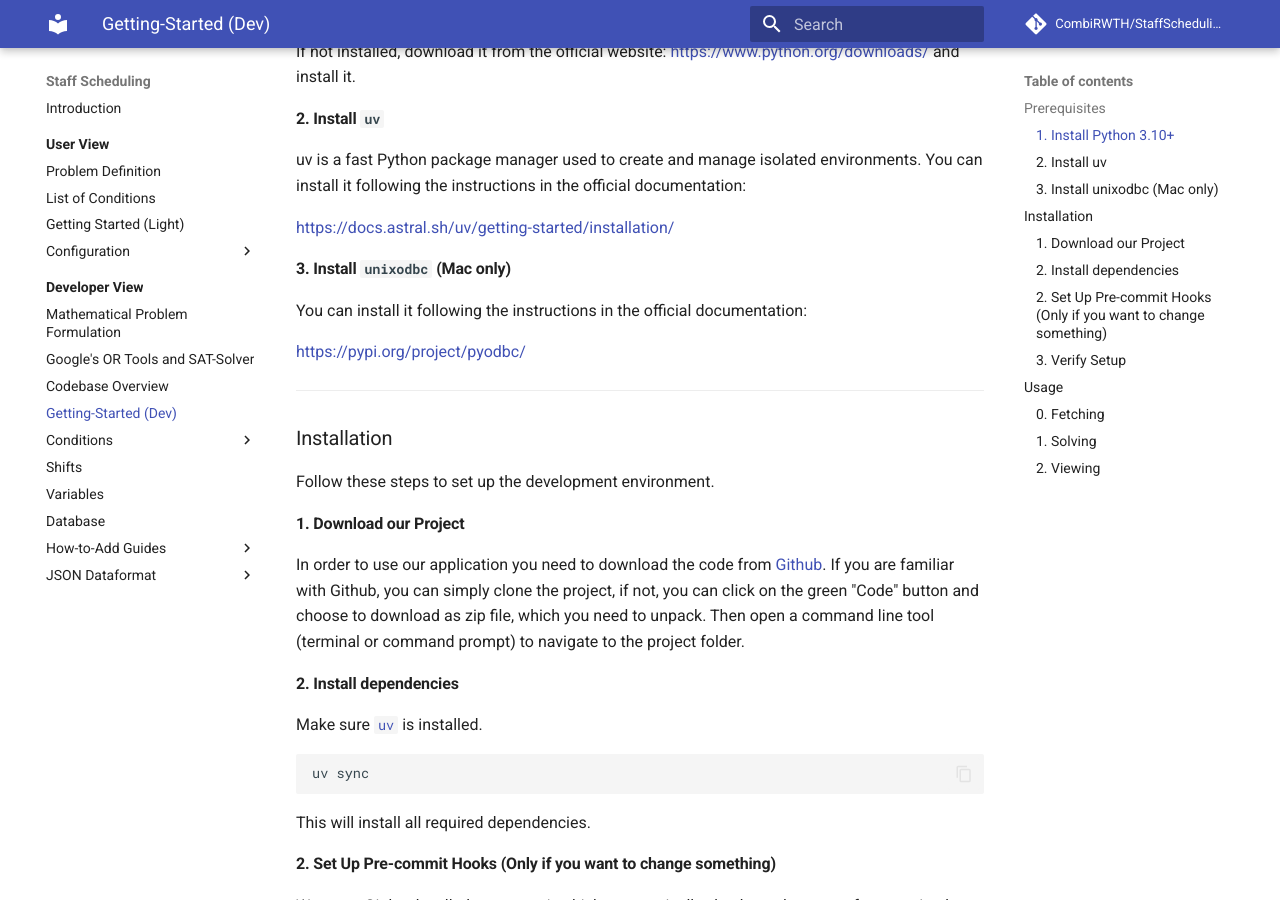
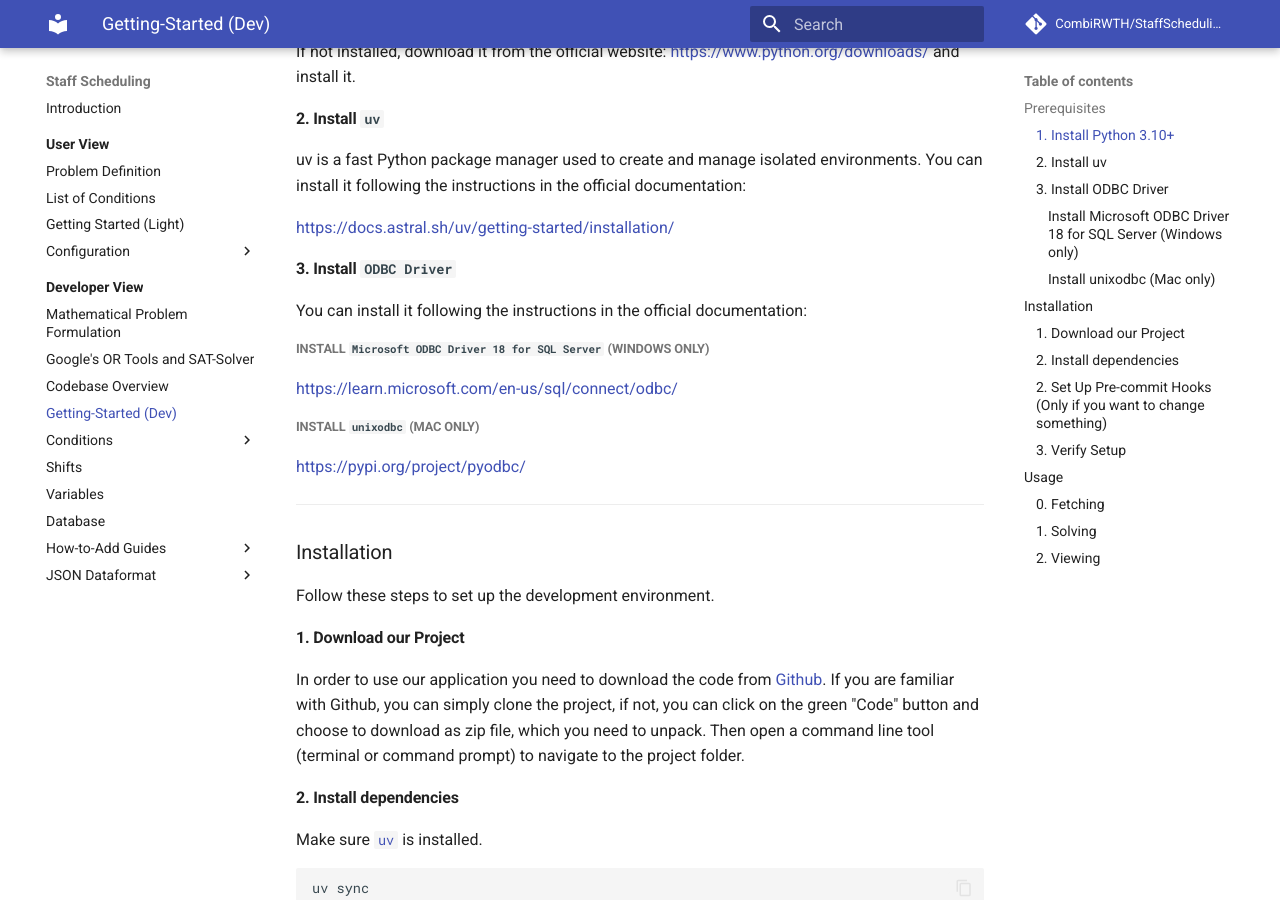
Before and after one commit to CombiRWTH/StaffScheduling, an MkDocs documentation site: the page built from docs/developer-view/getting-started-dev.md, in a window 1280 px wide and 900 px high, scrolled down 435 px. Built offline with MkDocs 1.6.1 and Material for MkDocs 9.7.7, drawn with Linux system fonts in a browser that asks for light colours; comment, search, counter and statistics services are not loaded.

Commit message:
Adding Microsoft ODBC Driver to Prerequisites

```diff
--- a/docs/developer-view/getting-started-dev.md
+++ b/docs/developer-view/getting-started-dev.md
@@ -2,9 +2,15 @@
 user-view/getting-started-light-version.md:Prerequisites
 --8<--
 
-### 3. Install `unixodbc` (Mac only)
+### 3. Install `ODBC Driver`
 
 You can install it following the instructions in the official documentation:
+
+#### Install `Microsoft ODBC Driver 18 for SQL Server` (Windows only)
+
+[https://learn.microsoft.com/en-us/sql/connect/odbc/](https://learn.microsoft.com/en-us/sql/connect/odbc/)
+
+#### Install `unixodbc` (Mac only)
 
 [https://pypi.org/project/pyodbc/](https://pypi.org/project/pyodbc/)
 
```
